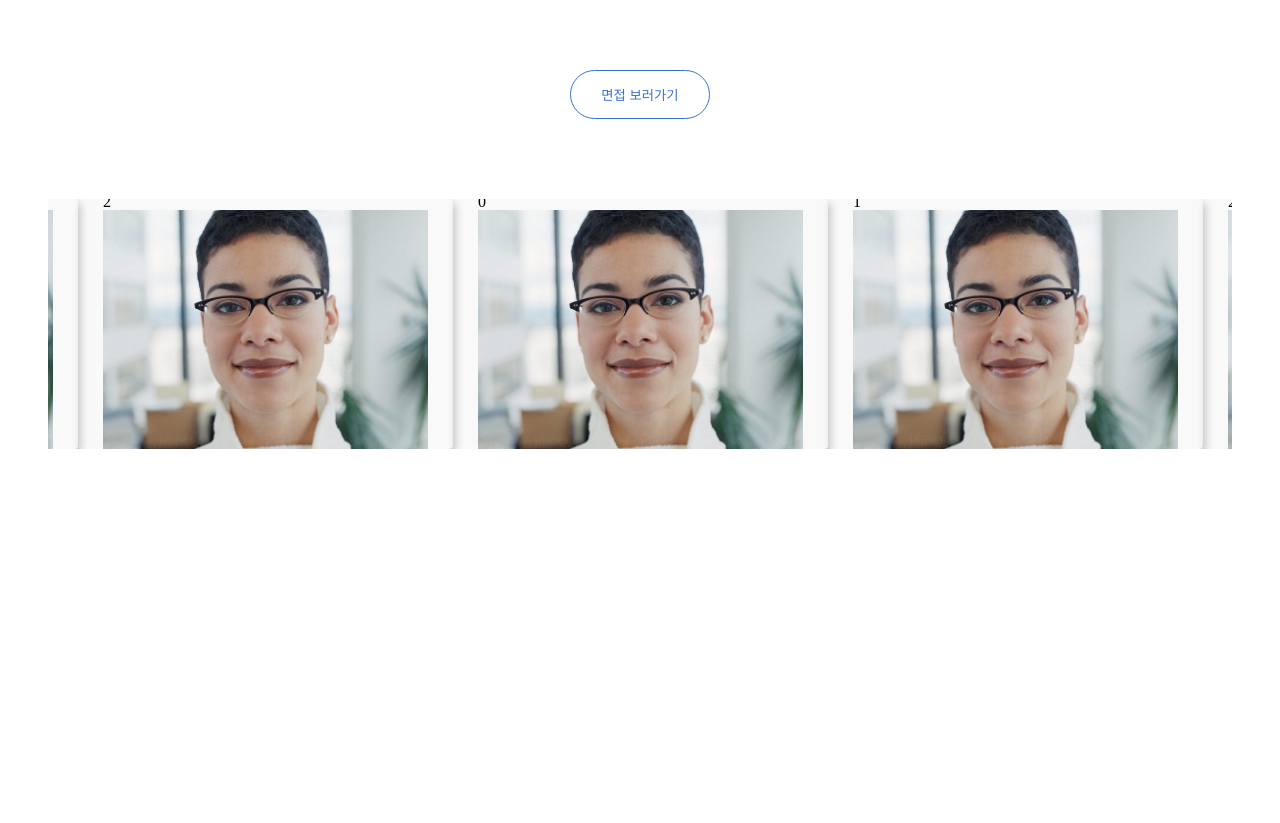
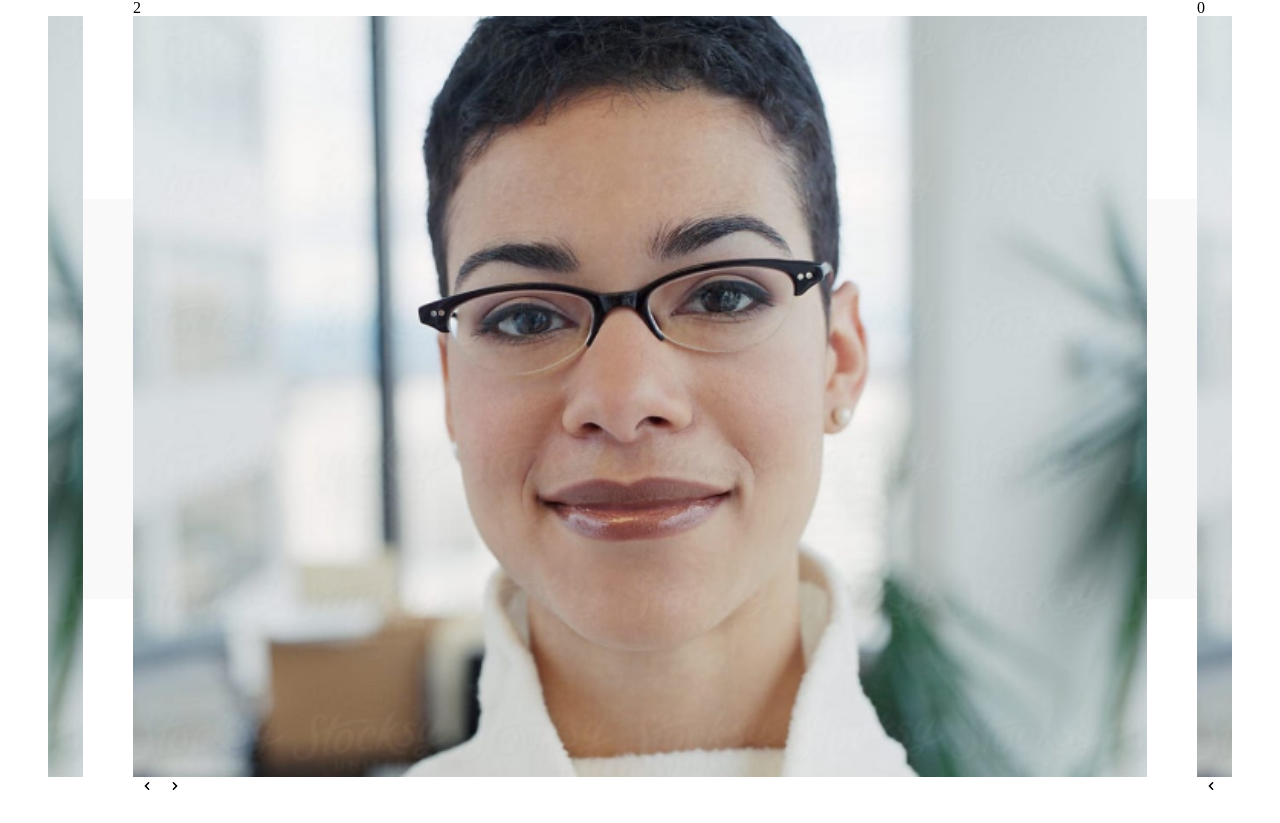
Before and after one commit to Will-BE-Developer/Frontend, a React (Create React App) app: page / in a window 1280 px wide. Shown: the part 756-1579 px from the top of the page. Before the commit the page ends 1205 px from the top, so only its background shows below. Built offline with nearby package versions, Linux system fonts and the light colour scheme; no server answers; a web font is replaced by a local one.

Commit message:
Feat: 면접왕 슬라이더 수정중

```diff
--- a/src/components/Home/BestInterviews.jsx
+++ b/src/components/Home/BestInterviews.jsx
@@ -4,6 +4,7 @@ import { useRef } from "react";
 import "slick-carousel/slick/slick.css";
 import "slick-carousel/slick/slick-theme.css";
 import bestUser from "../../assets/bestUser.png";
+import { HiChevronRight, HiChevronLeft } from "react-icons/hi";
 
 const DUMMY_BEST_INTERVIEWS = [
   {
@@ -50,10 +51,9 @@ const BestInterviews = () => {
     speed: 500,
     autoplay: true,
     autoplaySpeed: 2000,
-    slidesToScroll: 1,
-    slidesToShow: 3,
+    slidesToShow: 1,
     centerMode: true,
-    centerPadding: "30px",
+    centerPadding: "60px",
   };
 
   return (
@@ -63,7 +63,15 @@ const BestInterviews = () => {
           return (
             <div className="card" key={idx}>
               <p>{idx}</p>
-              <img src={ele.imageUrl} alt="user" />
+              <img className="thumbnail" src={ele.imageUrl} alt="user" />
+              <div className="btnWrapper">
+                <button onClick={prevBtn}>
+                  <HiChevronLeft size="16px" />
+                </button>
+                <button onClick={nextBtn}>
+                  <HiChevronRight size="16px" />
+                </button>
+              </div>
             </div>
           );
         })}
@@ -73,12 +81,17 @@ const BestInterviews = () => {
 };
 
 const BestInterviewsLayout = styled.div`
-  /* display: flex; */
-  /* justify-content: center; */
-  /* align-items: center; */
+  display: flex;
+  justify-content: center;
+  align-items: center;
   width: 100%;
+  height: 400px;
   background-color: ${({ theme }) => theme.colors.headerBgColor};
   margin-bottom: 80px;
+
+  .slick-slider {
+    width: 100% !important;
+  }
 `;
 
 const StyledSlider = styled(Slider)`
@@ -87,9 +100,8 @@ const StyledSlider = styled(Slider)`
   }
 
   .slick-slide div {
-    max-width: 400px;
+    max-width: 1200px;
     width: 100%;
-    height: 250px;
   }
 
   .slick-slide div .card {
@@ -98,7 +110,6 @@ const StyledSlider = styled(Slider)`
     justify-content: center;
     padding: 25px;
     border-radius: 4px;
-    box-shadow: 3px 4px 8px rgba(0, 0, 0, 0.2);
   }
 `;
 
```
